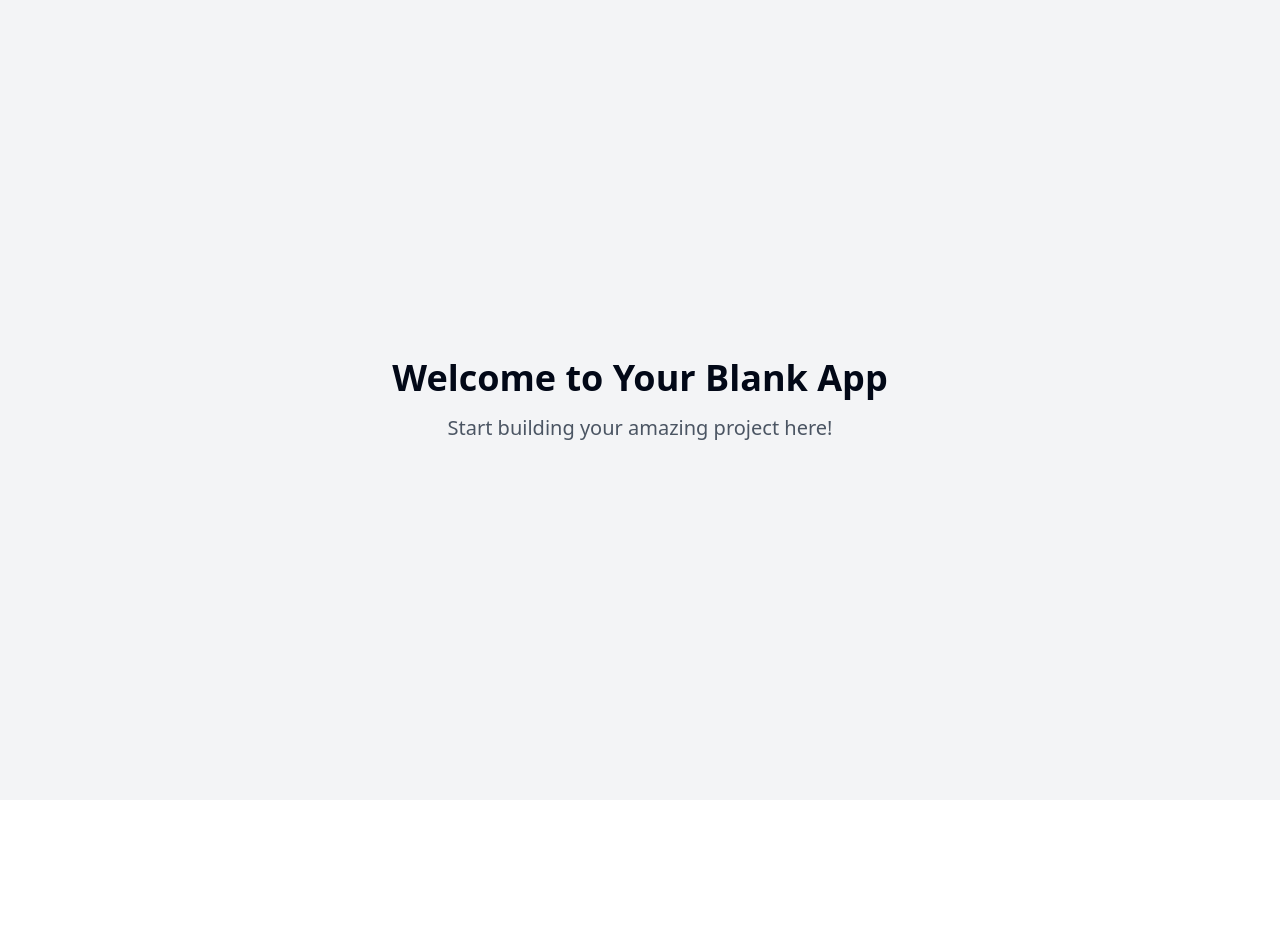
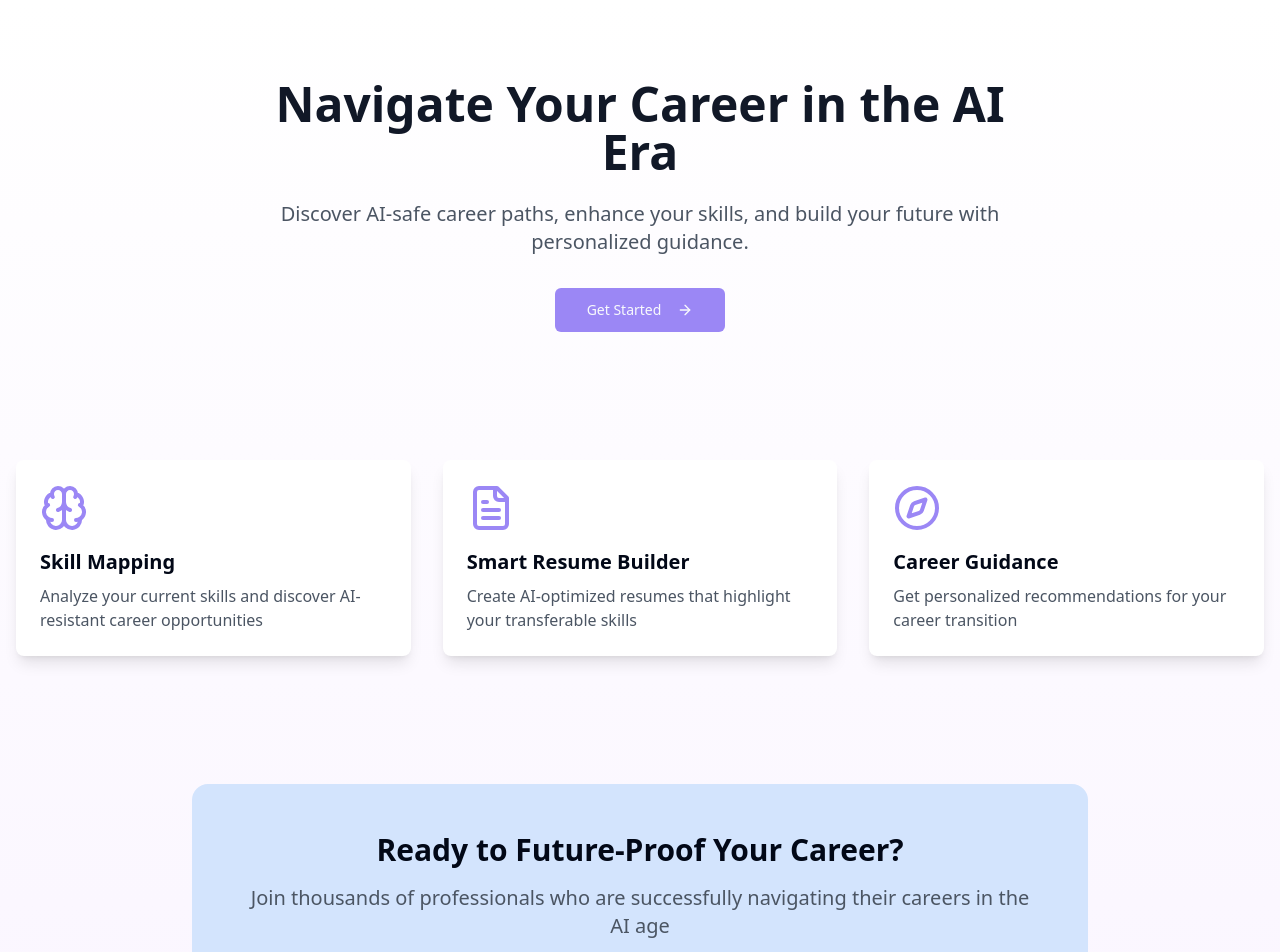
Before and after one commit to Deepalics22/skillbridge-career-compass, a React (Vite) app: page / in a window 1280 px wide. Shown: the top 952 px of the page. Before the commit the page ends 800 px from the top, so only its background shows below. Built offline with nearby package versions, Linux system fonts and the light colour scheme.

Commit message:
Start project

```diff
--- a/src/pages/Index.tsx
+++ b/src/pages/Index.tsx
@@ -1,12 +1,79 @@
-// Update this page (the content is just a fallback if you fail to update the page)
+
+import { Button } from "@/components/ui/button";
+import { Card, CardContent } from "@/components/ui/card";
+import { ArrowRight, Brain, FileText, Compass } from "lucide-react";
 
 const Index = () => {
   return (
-    <div className="min-h-screen flex items-center justify-center bg-gray-100">
-      <div className="text-center">
-        <h1 className="text-4xl font-bold mb-4">Welcome to Your Blank App</h1>
-        <p className="text-xl text-gray-600">Start building your amazing project here!</p>
-      </div>
+    <div className="min-h-screen bg-gradient-to-b from-white to-purple-50">
+      {/* Hero Section */}
+      <section className="container mx-auto px-4 pt-20 pb-16">
+        <div className="text-center max-w-3xl mx-auto">
+          <h1 className="text-5xl font-bold text-gray-900 mb-6">
+            Navigate Your Career in the AI Era
+          </h1>
+          <p className="text-xl text-gray-600 mb-8">
+            Discover AI-safe career paths, enhance your skills, and build your future with personalized guidance.
+          </p>
+          <Button size="lg" className="bg-[#9b87f5] hover:bg-[#7E69AB]">
+            Get Started <ArrowRight className="ml-2" />
+          </Button>
+        </div>
+      </section>
+
+      {/* Features Section */}
+      <section className="container mx-auto px-4 py-16">
+        <div className="grid md:grid-cols-3 gap-8">
+          <Card className="border-none shadow-lg">
+            <CardContent className="pt-6">
+              <div className="mb-4">
+                <Brain className="w-12 h-12 text-[#9b87f5]" />
+              </div>
+              <h3 className="text-xl font-semibold mb-2">Skill Mapping</h3>
+              <p className="text-gray-600">
+                Analyze your current skills and discover AI-resistant career opportunities
+              </p>
+            </CardContent>
+          </Card>
+
+          <Card className="border-none shadow-lg">
+            <CardContent className="pt-6">
+              <div className="mb-4">
+                <FileText className="w-12 h-12 text-[#9b87f5]" />
+              </div>
+              <h3 className="text-xl font-semibold mb-2">Smart Resume Builder</h3>
+              <p className="text-gray-600">
+                Create AI-optimized resumes that highlight your transferable skills
+              </p>
+            </CardContent>
+          </Card>
+
+          <Card className="border-none shadow-lg">
+            <CardContent className="pt-6">
+              <div className="mb-4">
+                <Compass className="w-12 h-12 text-[#9b87f5]" />
+              </div>
+              <h3 className="text-xl font-semibold mb-2">Career Guidance</h3>
+              <p className="text-gray-600">
+                Get personalized recommendations for your career transition
+              </p>
+            </CardContent>
+          </Card>
+        </div>
+      </section>
+
+      {/* CTA Section */}
+      <section className="container mx-auto px-4 py-16 text-center">
+        <div className="bg-[#D3E4FD] rounded-2xl p-12 max-w-4xl mx-auto">
+          <h2 className="text-3xl font-bold mb-4">Ready to Future-Proof Your Career?</h2>
+          <p className="text-xl text-gray-600 mb-8">
+            Join thousands of professionals who are successfully navigating their careers in the AI age
+          </p>
+          <Button size="lg" variant="secondary" className="bg-[#9b87f5] text-white hover:bg-[#7E69AB]">
+            Start Your Journey
+          </Button>
+        </div>
+      </section>
     </div>
   );
 };
```
